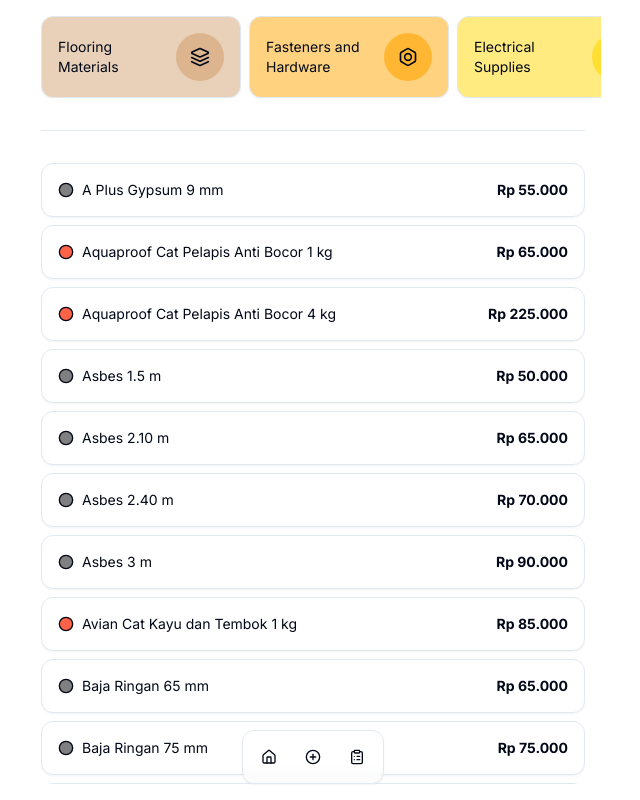
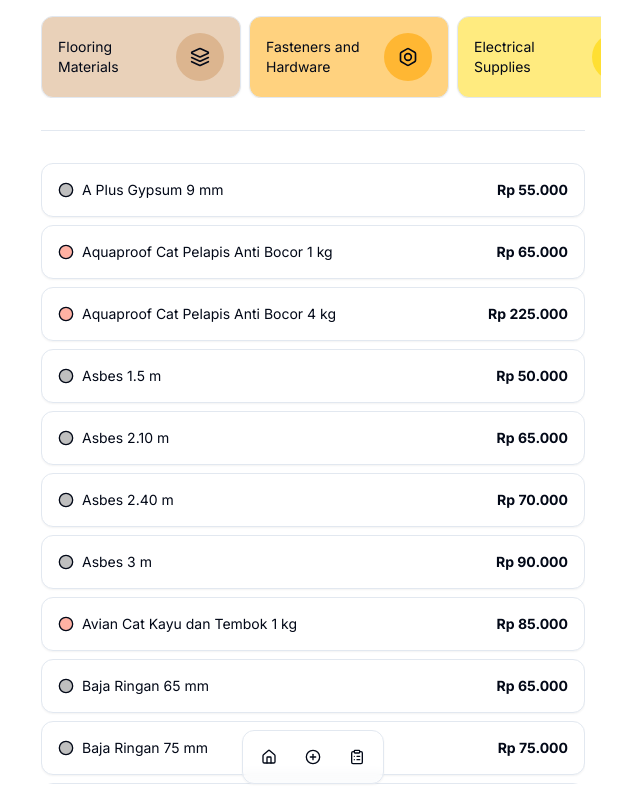
Before and after one commit to amibeia/posin, a Next.js app: page / in a window 1280 px wide. Shown: the whole page, without its empty margins (327-967 px from the left). Built offline with nearby package versions, Linux system fonts and the light colour scheme.

Commit message:
feat: add cart state that contains selected products and change page height to use dynamic view height

```diff
--- a/src/app/page.tsx
+++ b/src/app/page.tsx
@@ -6,7 +6,7 @@
 
 export default function HomePage() {
 	return (
-		<main className="mx-auto flex h-screen max-w-xl flex-col">
+		<main className="mx-auto flex h-dvh max-w-xl flex-col">
 			<CategoryCardList className="ml-4 py-4" />
 			<div className="p-4">
 				<Separator />
--- a/src/components/global/mobile-nav.tsx
+++ b/src/components/global/mobile-nav.tsx
@@ -14,13 +14,13 @@
 			)}
 			{...props}
 		>
-			<Button variant="ghost" size="icon">
+			<Button variant="ghost" size="icon" className="hover:bg-accent/80">
 				<Home className="size-4 shrink-0" />
 			</Button>
-			<Button variant="ghost" size="icon">
+			<Button variant="ghost" size="icon" className="hover:bg-accent/80">
 				<CirclePlus className="size-4 shrink-0" />
 			</Button>
-			<Button variant="ghost" size="icon">
+			<Button variant="ghost" size="icon" className="hover:bg-accent/80">
 				<ClipboardList className="size-4 shrink-0" />
 			</Button>
 		</nav>
--- a/src/components/product/product-card.tsx
+++ b/src/components/product/product-card.tsx
@@ -1,9 +1,11 @@
 'use client'
 
 import { Circle } from 'lucide-react'
+import { useState } from 'react'
 
 import { Product } from '@/lib/types'
-import { cn, rupiah } from '@/lib/utils'
+import { cn, lightenColor, rupiah } from '@/lib/utils'
+import { useCart, useCartActions } from '@/store/cart'
 import { useCategories } from '@/store/category'
 
 interface ProductCardProps extends React.ComponentPropsWithoutRef<'div'> {
@@ -15,22 +17,53 @@
 	className,
 	...props
 }: ProductCardProps) {
+	const [isHovered, setIsHovered] = useState(false)
 	const categories = useCategories()
+	const cart = useCart()
+	const cartActions = useCartActions()
+
 	const productCategory = categories.find(
 		(category) => category.id === product.categoryId,
 	)!
 
+	const isProductSelected = cart.find((item) => item.product.id === product.id)
+
 	return (
 		<div
+			style={{
+				color: isHovered
+					? 'hsl(var(--accent-foreground))'
+					: 'hsl(var(--foreground))',
+				backgroundColor:
+					isProductSelected && isHovered
+						? lightenColor(productCategory.color, 30)
+						: isProductSelected && !isHovered
+							? lightenColor(productCategory.color, 50)
+							: !isProductSelected && isHovered
+								? 'hsl(var(--accent))'
+								: 'hsl(var(--background))',
+			}}
 			className={cn(
-				'flex items-center justify-between gap-4 rounded-xl border border-input bg-background p-4 shadow-sm transition-colors hover:bg-accent hover:text-accent-foreground',
+				'flex cursor-pointer items-center justify-between gap-4 rounded-xl border border-input p-4 shadow-sm transition-colors',
 				className,
 			)}
+			onMouseEnter={() => setIsHovered(true)}
+			onMouseLeave={() => setIsHovered(false)}
+			onClick={() => cartActions.toggleItem(product)}
 			{...props}
 		>
 			<div className="flex items-center gap-2">
 				<Circle
-					style={{ fill: productCategory.color }}
+					style={{
+						fill:
+							isProductSelected && isHovered
+								? productCategory.color
+								: isProductSelected && !isHovered
+									? lightenColor(productCategory.color, 20)
+									: !isProductSelected && isHovered
+										? lightenColor(productCategory.color, 30)
+										: lightenColor(productCategory.color, 50),
+					}}
 					className="size-4 shrink-0"
 				/>
 				<span className="text-sm">{product.name}</span>
--- /dev/null
+++ b/src/store/cart.ts
@@ -0,0 +1,50 @@
+import { create } from 'zustand'
+import { createJSONStorage, persist } from 'zustand/middleware'
+
+import { Cart, Product } from '@/lib/types'
+
+type CartState = {
+	cart: Cart
+}
+
+type CartActions = {
+	actions: {
+		toggleItem: (product: Product) => void
+	}
+}
+
+const initialState: CartState = {
+	cart: [],
+}
+
+const cartStore = create<CartState & CartActions>()(
+	persist(
+		(set) => ({
+			...initialState,
+			actions: {
+				toggleItem: (product) =>
+					set((state) => {
+						const isProductSelected = Boolean(
+							state.cart.find((item) => item.product.id === product.id),
+						)
+
+						const nextCart = isProductSelected
+							? state.cart.filter((item) => item.product.id !== product.id)
+							: [...state.cart, { product, quantity: 1 }]
+
+						return {
+							cart: nextCart,
+						}
+					}),
+			},
+		}),
+		{
+			name: 'cart-storage',
+			storage: createJSONStorage(() => localStorage),
+			partialize: (state) => ({ cart: state.cart }),
+		},
+	),
+)
+
+export const useCart = () => cartStore((state) => state.cart)
+export const useCartActions = () => cartStore((state) => state.actions)
```
Also changed, not shown: src/lib/types.ts (+7 -0 lines).
